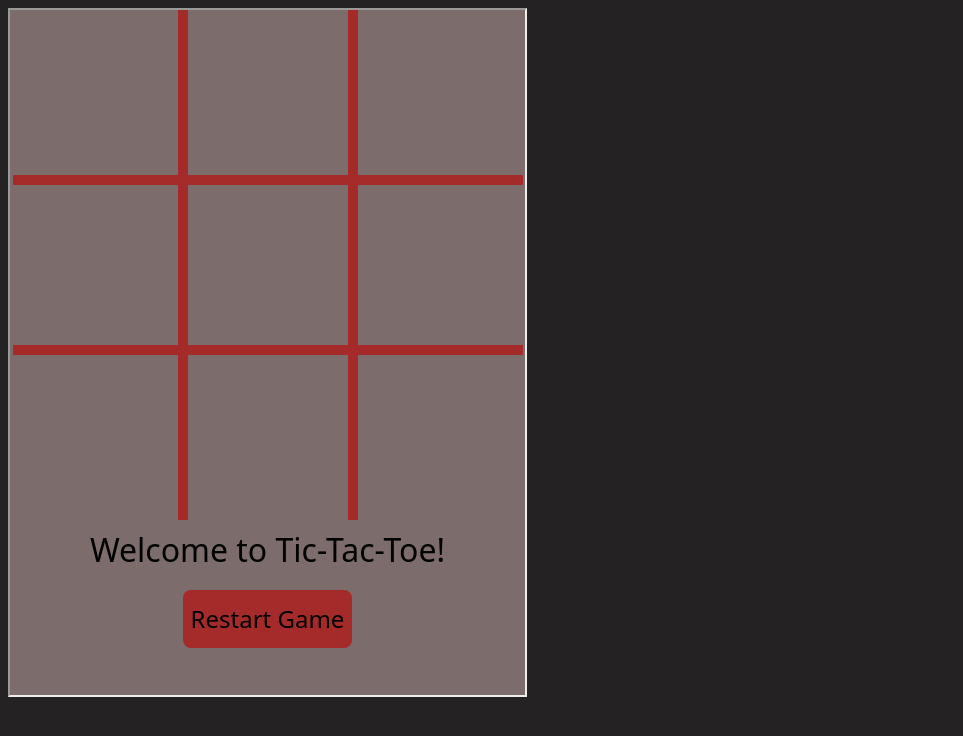
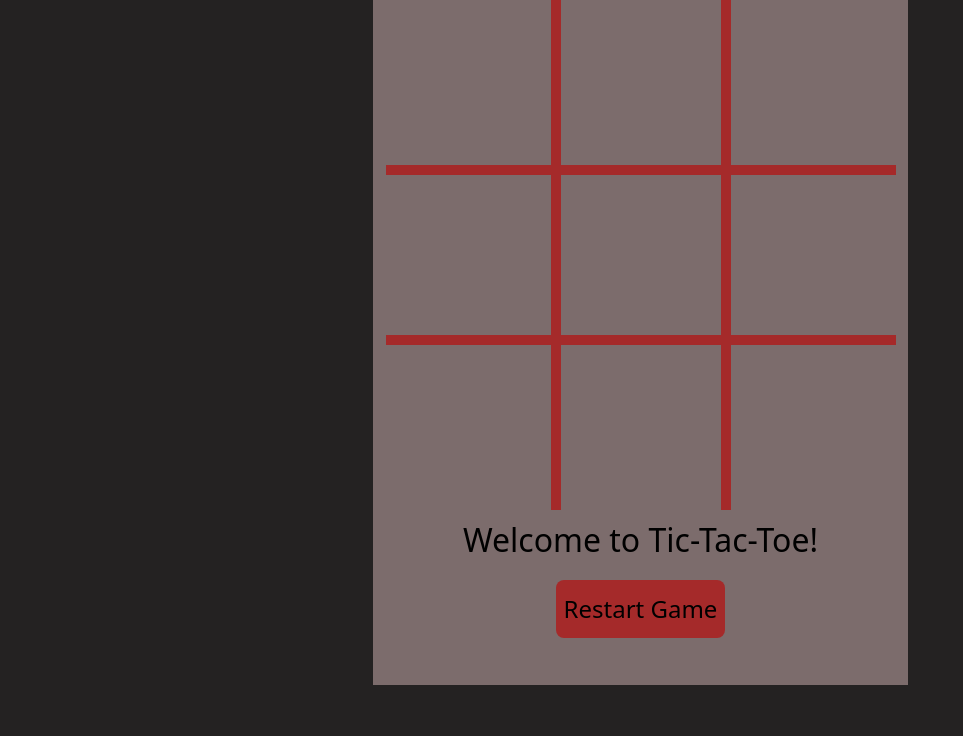
Before and after one commit to Vtourk/Thesisgame, a website: page index.html in a window 1280 px wide. Shown: the whole page, without its empty margins (0-963 px from the left). Drawn offline with nearby package versions, Linux system fonts and the light colour scheme; some packages are replaced by stand-ins of ours; a script that the page names is missing.

Commit message:
added bootstrap classes in index.html

```diff
--- a/index.html
+++ b/index.html
@@ -6,11 +6,16 @@
     <meta name="viewport" content="width=device-width, initial-scale=1.0">
     <!-- να βαλουμε το meta name με description για να φαινεται στο google -->
     <title>Tic Tac Toe Undergrade Thesis</title>
+    <!-- css -->
+    <!-- CSS only -->
+    <link href="https://cdn.jsdelivr.net/npm/bootstrap@5.2.1/dist/css/bootstrap.min.css" rel="stylesheet" integrity="sha384-iYQeCzEYFbKjA/T2uDLTpkwGzCiq6soy8tYaI1GyVh/UjpbCx/TYkiZhlZB6+fzT" crossorigin="anonymous">
     <link rel="stylesheet" href="style.css">
 </head>
 <body>
-    <div class="gameposition">
-    <iframe src="tictactoe.html" title="Tic Tac Toe" width="515" height="685"></iframe>
+    <div class="row">
+        <div class="col-xs-1" align="center">
+            <iframe src="tictactoe.html" title="Tic Tac Toe" width="535" height="685"></iframe>
+        </div>
     </div>
 </body>
 </html>
```
